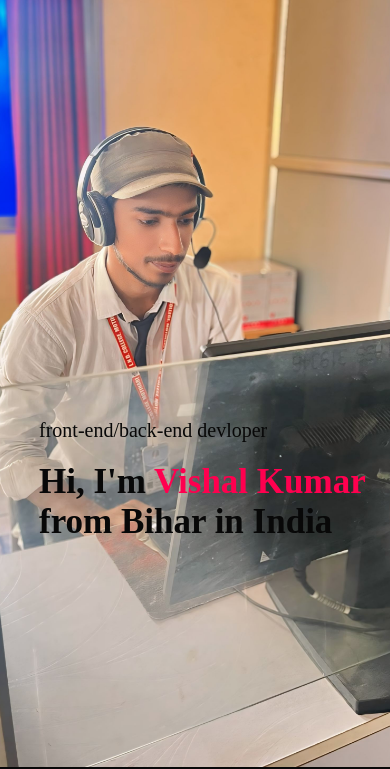
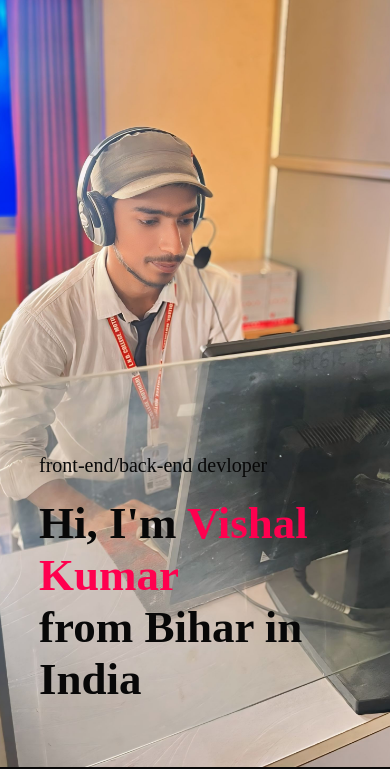
Before and after one commit to ethicalvishal/portfolio, a plain HTML site: page index.html in a window 390 px wide. Shown: the part 77-846 px from the top of the page. Drawn offline with Linux system fonts and the light colour scheme.

Commit message:
Update style.css

```diff
--- a/style.css
+++ b/style.css
@@ -78,7 +78,7 @@ nav ul li a:hover::after {
 }
 
 .home {
-    margin-top: 20%;
+    margin-top: 30%;
     font-size: 30px;
     margin-left:10% ;
     color: #080808;
@@ -404,12 +404,12 @@ form btn2 {
     }
 
     .home p {
-        margin-top: 120%;
+        margin-top: 130%;
         font-size: 20px;
     }
 
     .home h1 {
-        font-size: 35px;
+        font-size: 45px;
     }
 
     nav .fas {
```
